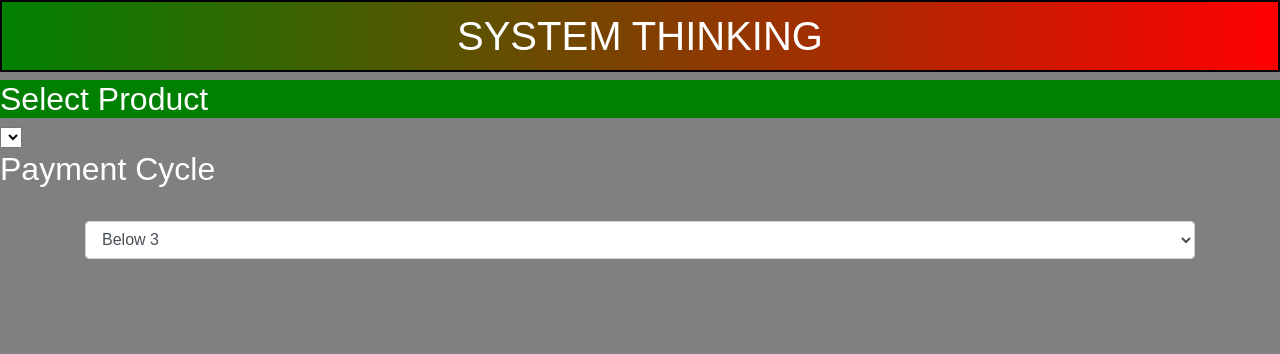
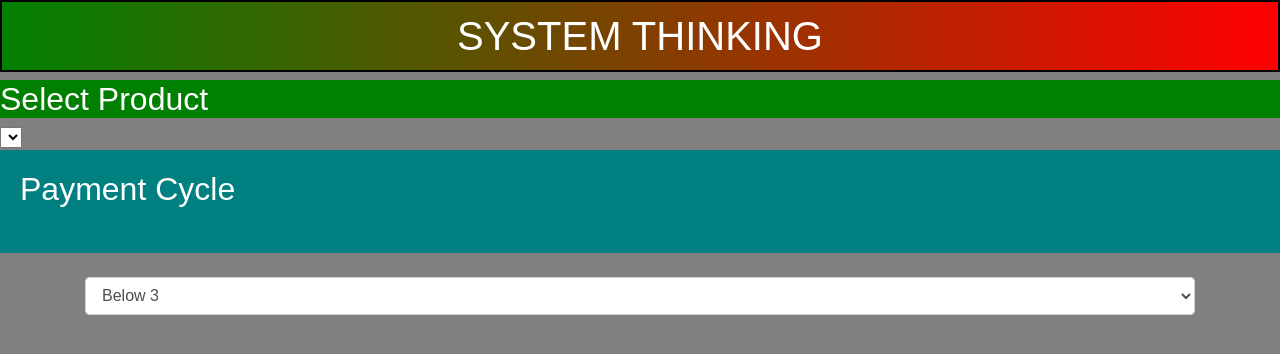
Before and after one commit to vihaveman/Data_Strategy, a Flask app: page / in a window 1280 px wide. Shown: the top 354 px of the page. Run offline with Flask 3, Linux system fonts and the light colour scheme; data that the repository does not hold is empty; some libraries are stand-ins or nearby versions.

Commit message:
Update index.html

```diff
--- a/templates/index.html
+++ b/templates/index.html
@@ -22,6 +22,15 @@
     <h2>Payment Cycle</h2> <!-- Title for the Payment Cycle table -->
     <table id="paymentTable" class="table table-bordered"></table> <!-- Table will be generated here -->
   </div>
+
+  <style>
+    /* Add custom styling for the table container */
+    #customTableContainer {
+      background-color: teal; /* Set the background color */
+      padding: 20px; /* Add some padding for spacing */
+    }
+  </style>
+
   <div class="container mt-4">
     <!-- Create a dropdown menu -->
     <select id="scoreDropdown" class="form-control mb-3">
```
